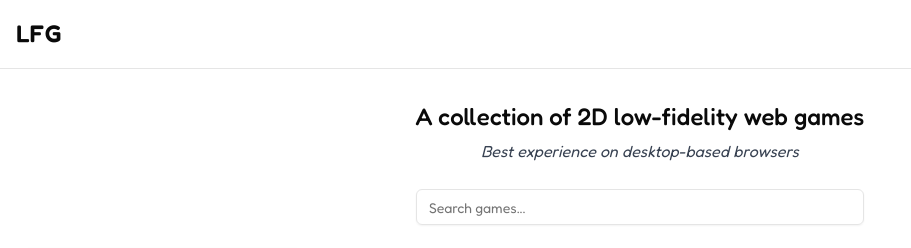
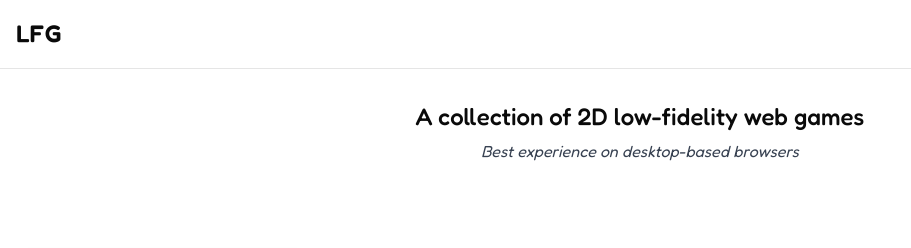
Before and after one commit to SubhanAli94/LF-Games, a Next.js app: page / in a window 1280 px wide. Shown: the top 248 px of the page, without its empty margins (0-911 px from the left). Built offline with nearby package versions, Linux system fonts and the light colour scheme; grey boxes are pictures that could not be loaded.

Commit message:
Search bar is invisible now.

```diff
--- a/components/app-components-game-showcase.tsx
+++ b/components/app-components-game-showcase.tsx
@@ -55,7 +55,7 @@
 
   return (
     <div className="space-y-6">
-      <div className="max-w-md mx-auto">
+      <div className="max-w-md mx-auto invisible">
         <Input
           type="text"
           placeholder="Search games..."
```
Also changed, not shown: package.json (line endings or trailing spaces).
